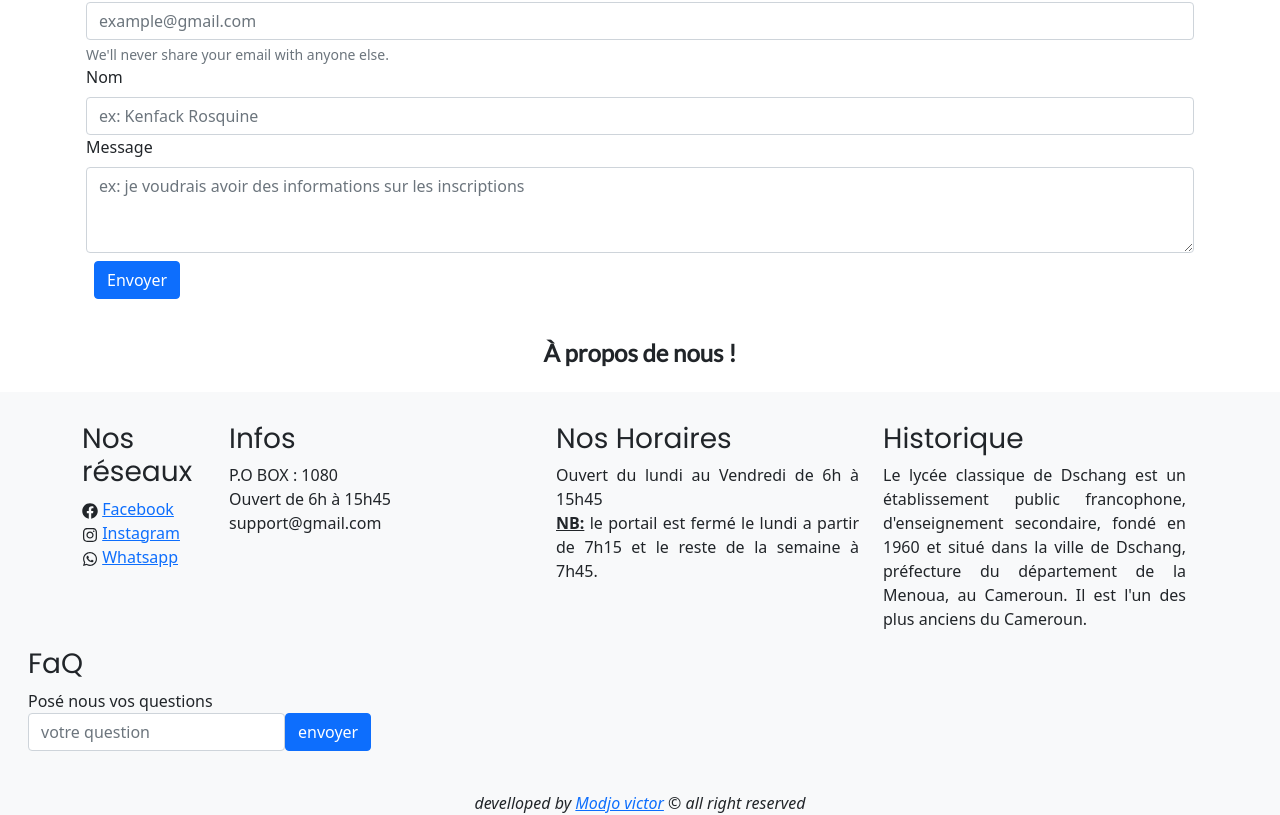
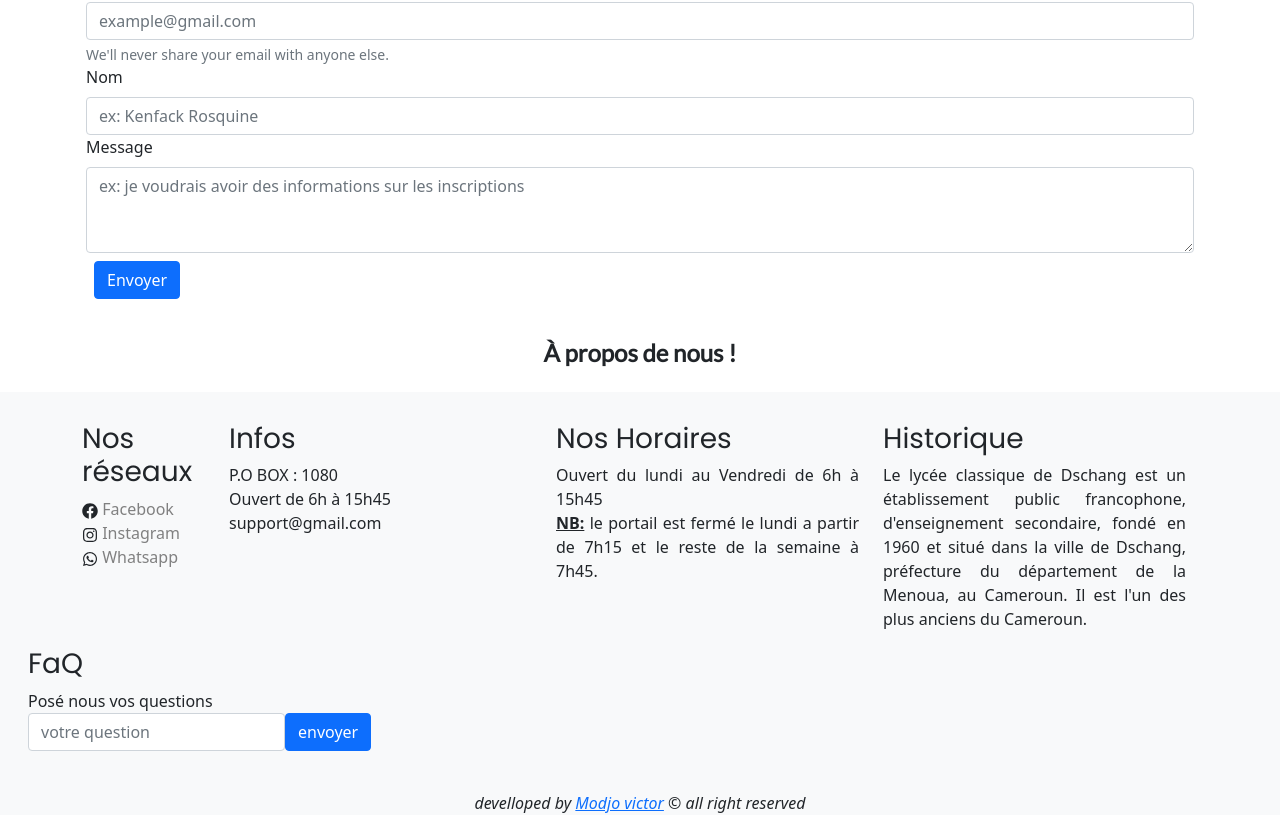
Before and after one commit to Devmodjo/site-Lycla, a React (Vite) app: page / in a window 1280 px wide. Shown: the part 2140-2955 px from the top of the page. Built offline with nearby package versions, Linux system fonts and the light colour scheme.

Commit message:
style des lien de reseau sociaux

```diff
--- a/src/component/FooterComponent.jsx
+++ b/src/component/FooterComponent.jsx
@@ -1,7 +1,8 @@
+import { text } from "framer-motion/client";
 import React from "react";
 import { FaFacebook, FaInstagram, FaWhatsapp } from "react-icons/fa";
 
-
+const styleLink = { textDecoration: "none", color: "grey" };
 export function Footer() {
   return (
     <footer className="bg-light w-100">
@@ -15,13 +16,13 @@ export function Footer() {
         >
           <h3 style={{ fontFamily: "PoppinsFont" }}>Nos réseaux</h3>
           <div className="socialMedia media1">
-            <FaFacebook /> <a href="https://web.facebook.com/profile.php?id=61556309039229" target="_blank">Facebook</a>
+            <FaFacebook /> <a href="https://web.facebook.com/profile.php?id=61556309039229" target="_blank" style={styleLink}>Facebook</a>
           </div>
           <div className="socialMedia media2">
-            <FaInstagram /> <a href="#">Instagram</a>
+            <FaInstagram /> <a href="#" style={styleLink}>Instagram</a>
           </div>
           <div className="socialMedia media3">
-            <FaWhatsapp /> <a href="#">Whatsapp</a>
+            <FaWhatsapp /> <a href="#" style={styleLink}>Whatsapp</a>
           </div>
         </div>
         <div className="info  d-flex flex-column container">
```
